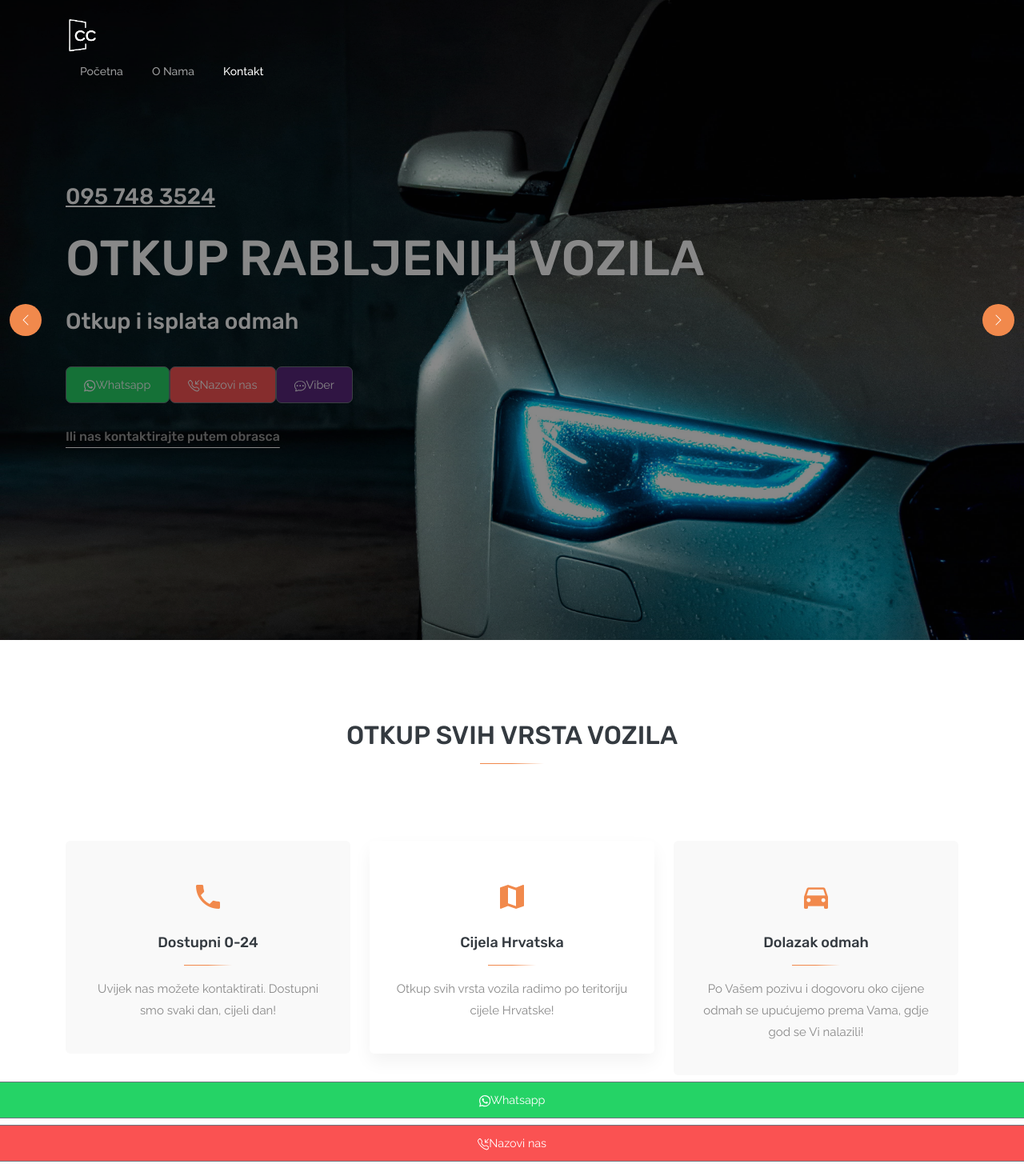
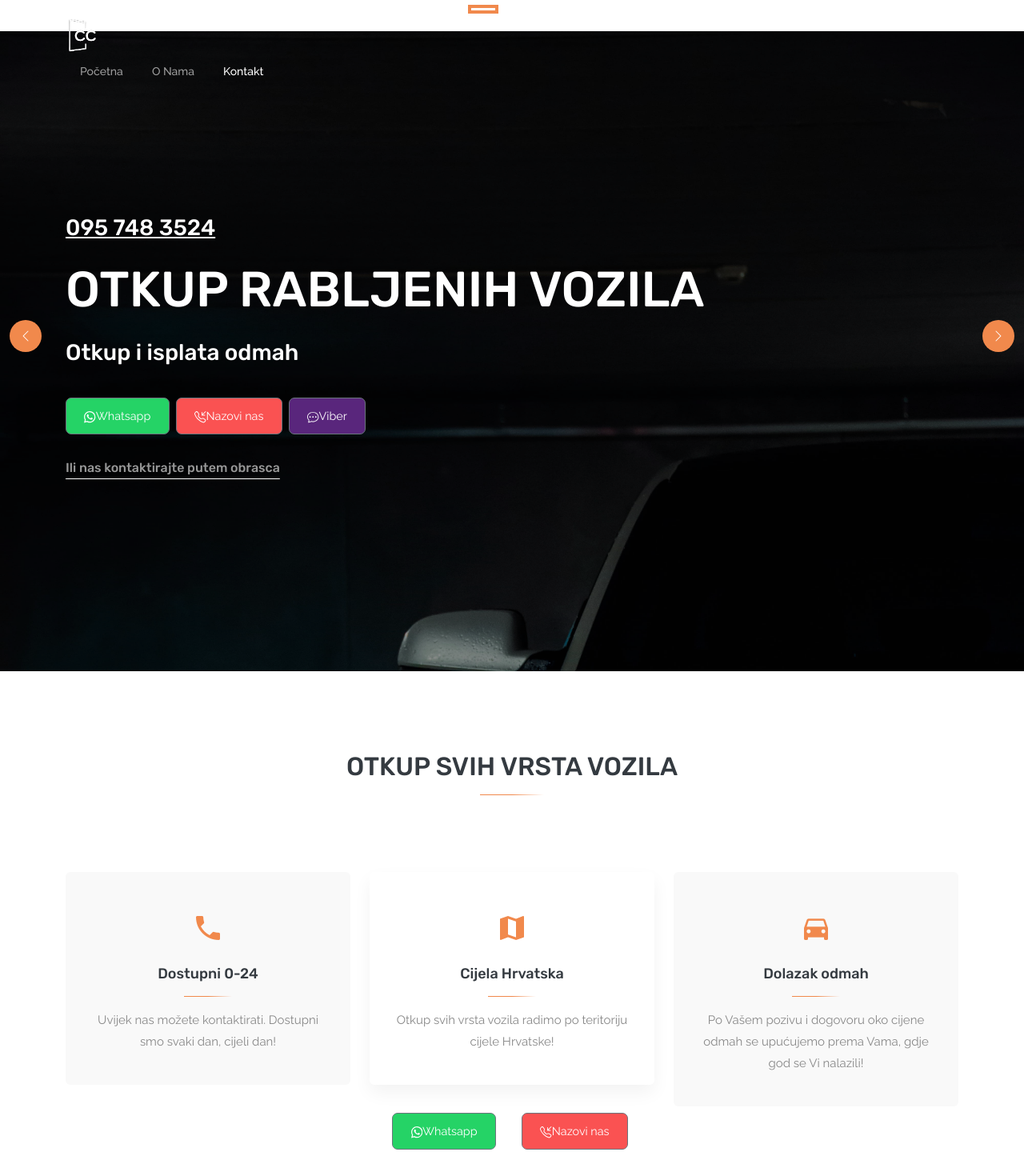
Before and after one commit to Ivan22-dev/otkup-vozila-cc, a React (Create React App) app in the folder otkup-vozila-cc/: page / in a window 1280 px wide. Shown: the top 1470 px of the page at 80% size. Built offline with nearby package versions, Linux system fonts and the light colour scheme.

Commit message:
swipe home section

```diff
--- a/otkup-vozila-cc/package.json
+++ b/otkup-vozila-cc/package.json
@@ -20,13 +20,13 @@
     "react": "^18.2.0",
     "react-dom": "^18.2.0",
     "react-icons": "^4.4.0",
-    "react-modal-video": "^2.0.1",
     "react-particles-js": "^3.6.0",
     "react-router-dom": "^6.22.2",
     "react-scripts": "5.0.1",
     "react-text-rotator": "^1.2.0",
     "react-youtube": "^10.1.0",
     "reactstrap": "^9.2.2",
+    "sass": "^1.71.1",
     "sass-loader": "^12.6.0",
     "uniqid": "^5.4.0",
     "web-vitals": "^2.1.4"
@@ -54,5 +54,6 @@
       "last 1 firefox version",
       "last 1 safari version"
     ]
-  }
+  },
+  "devDependencies": {}
 }
--- a/otkup-vozila-cc/src/assets/css/style.css
+++ b/otkup-vozila-cc/src/assets/css/style.css
@@ -107,6 +107,7 @@ p {
   text-decoration: none;
 }
 .whatsapp {
+  margin-right: 0.5rem;
   background-color: #25D366;
   font-size: .9rem;
   padding: 0.7rem 1.4rem;
@@ -118,6 +119,7 @@ p {
   background-color: #1ea952;
 }
 .viber {
+  margin-right: 0.5rem;
   background-color: #59267C;
   font-size: .9rem;
   padding: 0.7rem 1.4rem;
@@ -129,6 +131,7 @@ p {
   background-color: #7a5196;
 }
 .phone-btn {
+  margin-right: 0.5rem;
   background-color: #fa5252;
   font-size: .9rem;
   padding: 0.7rem 1.4rem;
--- a/otkup-vozila-cc/src/assets/scss/_helper.scss
+++ b/otkup-vozila-cc/src/assets/scss/_helper.scss
@@ -43,6 +43,7 @@
 }
 
 .whatsapp {
+  margin-right: 0.5rem;
   background-color: #25d366;
   font-size: 0.9rem;
   padding: 0.7rem 1.4rem;
@@ -54,6 +55,7 @@
   }
 }
 .viber {
+  margin-right: 0.5rem;
   background-color: #59267c;
   font-size: 0.9rem;
   padding: 0.7rem 1.4rem;
@@ -65,6 +67,7 @@
   }
 }
 .phone-btn {
+  margin-right: 0.5rem;
   background-color: #fa5252;
   font-size: 0.9rem;
   padding: 0.7rem 1.4rem;
--- a/otkup-vozila-cc/src/components/About/about.js
+++ b/otkup-vozila-cc/src/components/About/about.js
@@ -1,5 +1,5 @@
 import React, { useState } from "react";
-import { Container, Row } from "reactstrap";
+import { Container, Row, Col } from "reactstrap";
 
 // Import Section Title
 import SectionTitle from "../common/section-title";
@@ -44,8 +44,12 @@ const About = () => {
           </Row>
         </Container>
         <Row className="text-center justify-content-center overflow-hidden">
-          <WhatsappButton phoneNumber={"385957483524"} />
-          <PhoneButton phoneNumber={"385957483524"} />
+          <Col className="text-end">
+            <WhatsappButton className="col-2" phoneNumber={"385957483524"} />
+          </Col>
+          <Col className="text-start">
+            <PhoneButton phoneNumber={"385957483524"} />
+          </Col>
         </Row>
       </section>
 
--- a/otkup-vozila-cc/src/components/buttons/viberButton.js
+++ b/otkup-vozila-cc/src/components/buttons/viberButton.js
@@ -1,41 +1,34 @@
-import React, { useEffect } from "react";
+import React from "react";
+import { useState } from "react";
 import { Button } from "reactstrap";
+import { Tooltip } from "reactstrap";
 import { BsChatDots } from "react-icons/bs";
-import qrCodeViber from "../../assets/images/qrCodeViber.png";
-import { useState } from "react";
-import { Tooltip } from "reactstrap";
 const ViberButton = ({ phoneNumber }) => {
   const [tooltipOpen, setTooltipOpen] = useState(false);
   const toggle = () => setTooltipOpen(!tooltipOpen);
-  // function isMobile() {
-  //   const regex = /Mobi|Android|webOS|iPhone|iPad|iPod|BlackBerry|IEMobile|Opera Mini/i;
-  //   return regex.test(navigator.userAgent);
-  // }
-  let isMobile = window.navigator.userAgentData.mobile;
 
   return (
     <>
       <Button
         id="viber-btn"
         onClick={() => {}}
-        target={isMobile ? "" : `_blank`}
-        href={isMobile ? `viber://chat?number=+${phoneNumber}` : ``}
+        href={`viber://chat?number=+${phoneNumber}`}
         className="viber font-weight-bold mt-2 mr-2"
       >
         <BsChatDots className="mr-2" />
         Viber
       </Button>
-      {!isMobile && (
+      {
         <Tooltip
           style={{ backgroundColor: "#CED4DA", color: "#000" }}
           isOpen={tooltipOpen}
           target="viber-btn"
           toggle={toggle}
         >
-          Skenirajte QR kod svojim mobitelom za početak razgovora na viberu
-          <img src={qrCodeViber} width="100%" height="100%" />
+          Ako ste na računalu, javite nam se putem vibera na +385 91 501 6957
+          {/* <img src={qrCodeViber} width="100%" height="100%" /> */}
         </Tooltip>
-      )}
+      }
     </>
   );
 };
--- a/otkup-vozila-cc/src/components/common/ModalSection.js
+++ /dev/null
@@ -1,24 +0,0 @@
-import React, { useState } from 'react';
-import ModalVideo from 'react-modal-video';
-import '../../../node_modules/react-modal-video/scss/modal-video.scss';
-
-const ModalSection = (props) => {
-    const [isOpen, setIsOpen] = useState(false);
-
-    const openModal = () => {
-        setIsOpen(true);
-    };
-
-    return (
-        <React.Fragment>
-            <ModalVideo
-                channel={props.channel}
-                isOpen={isOpen}
-                videoId={props.videoId}
-                onClose={() => setIsOpen(false)}
-            />
-        </React.Fragment>
-    );
-};
-
-export default ModalSection;
--- a/otkup-vozila-cc/src/pages/Index1/section.js
+++ b/otkup-vozila-cc/src/pages/Index1/section.js
@@ -1,6 +1,17 @@
 import React, { useState, useRef, useEffect } from "react";
 import { Link } from "react-router-dom";
-import { Container, Row, Col, Carousel, CarouselItem, CarouselControl, NavItem, NavLink, Nav } from "reactstrap";
+import {
+  Container,
+  Row,
+  Col,
+  Carousel,
+  CarouselItem,
+  CarouselControl,
+  NavItem,
+  NavLink,
+  Nav,
+  CarouselIndicators,
+} from "reactstrap";
 import WhatsappButton from "../../components/buttons/whatsappButton";
 import PhoneButton from "../../components/buttons/phoneButton";
 
@@ -46,15 +57,19 @@ const Section = () => {
   };
 
   const childRef = useRef();
+  const goToIndex = (newIndex) => {
+    if (animating) return;
+    setActiveIndex(newIndex);
+  };
 
-  useEffect(() => {
-    var e1 = document.getElementsByClassName("carousel-item");
-    for (var i = 0; i < 3; i++) {
-      if (i === 0) e1[i].style.backgroundImage = `url(${bg1})`;
-      if (i === 1) e1[i].style.backgroundImage = `url(${bg2})`;
-      if (i === 2) e1[i].style.backgroundImage = `url(${bg3})`;
-    }
-  });
+  // useEffect(() => {
+  //   var e1 = document.getElementsByClassName("carousel-item");
+  //   for (var i = 0; i < 3; i++) {
+  //     if (i === 0) e1[i].style.backgroundImage = `url(${bg1})`;
+  //     if (i === 1) e1[i].style.backgroundImage = `url(${bg2})`;
+  //     if (i === 2) e1[i].style.backgroundImage = `url(${bg3})`;
+  //   }
+  // });
 
   return (
     <React.Fragment>
@@ -67,15 +82,25 @@ const Section = () => {
           interval={false}
           ride="carousel"
           slide={true}
+          enableTouch={true}
         >
+          <CarouselIndicators items={items} activeIndex={activeIndex} onClickHandler={goToIndex} />
           {items.map((item) => (
             <CarouselItem key={item.id} onExiting={onExiting} onExited={onExited}>
+              <div
+                style={{
+                  backgroundImage: `url(${item.image})`,
+                  backgroundSize: "cover",
+                  height: "100%",
+                  width: "100%",
+                }}
+              >
                 <div className="bg-overlay"></div>
                 <div className="home-center">
                   <div className="home-desc-center">
                     <Container>
                       <Row className="justify-content-center">
-                      <Col md="12">
+                        <Col md="12" style={{ zIndex: "1000" }}>
                           <div className="home-content text-white">
                             <h3 style={{ textDecoration: "underline", textDecorationColor: "#fff" }}>
                               <a href={`tel:385957483524`} className="mt-4 text-white">
@@ -97,7 +122,10 @@ const Section = () => {
                             >
                               <Nav navbar className="ml-auto navbar-right" id="mySidenav">
                                 <NavItem key="3">
-                                <NavLink href={"#" + "contact"} className={item.navheading === "Home" ? "active" : ""}>
+                                  <NavLink
+                                    href={"#" + "contact"}
+                                    className={item.navheading === "Home" ? "active" : ""}
+                                  >
                                     <h6
                                       className="mt-4"
                                       style={{
@@ -118,6 +146,7 @@ const Section = () => {
                     </Container>
                   </div>
                 </div>
+              </div>
             </CarouselItem>
           ))}
           <CarouselControl direction="prev" onClickHandler={previous} />
```
Also changed, not shown: 2 other files (tests, documents, lock files or other folders). Lines whose indentation alone changed are shown as unchanged.
